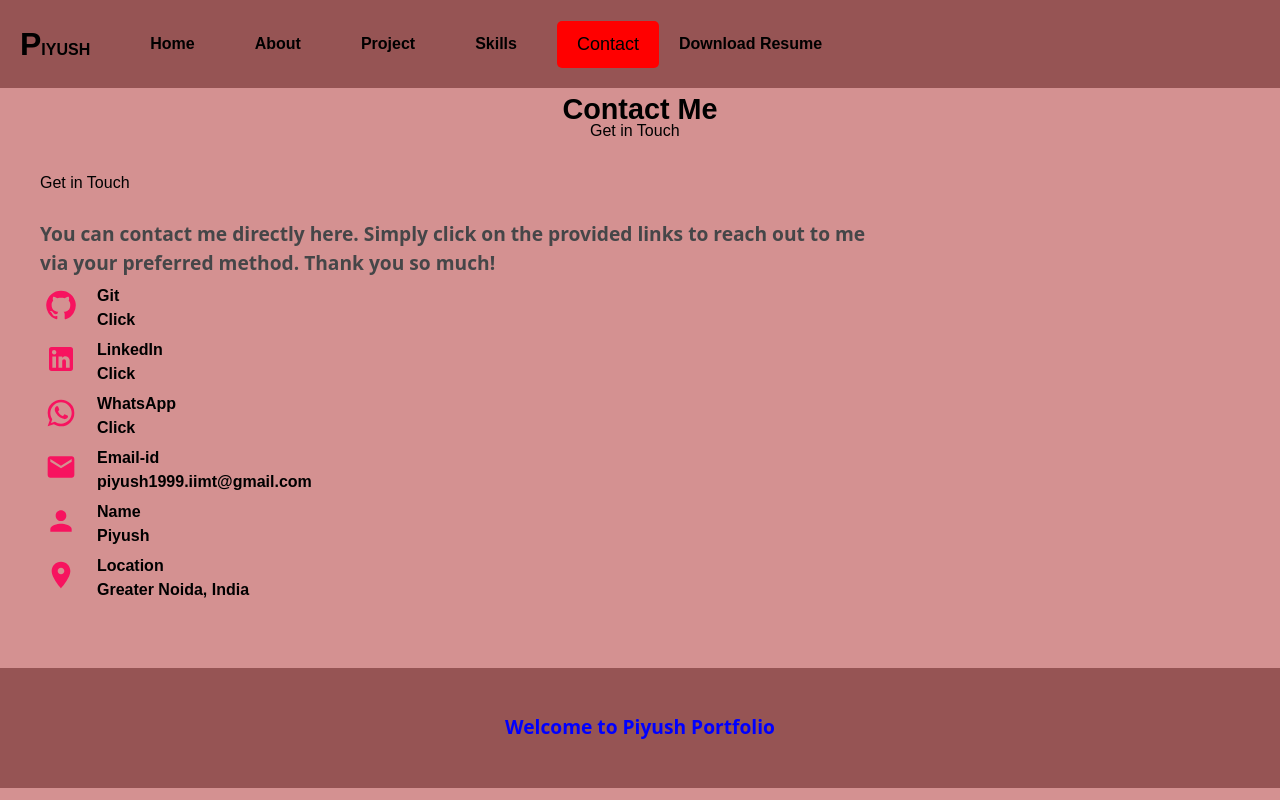
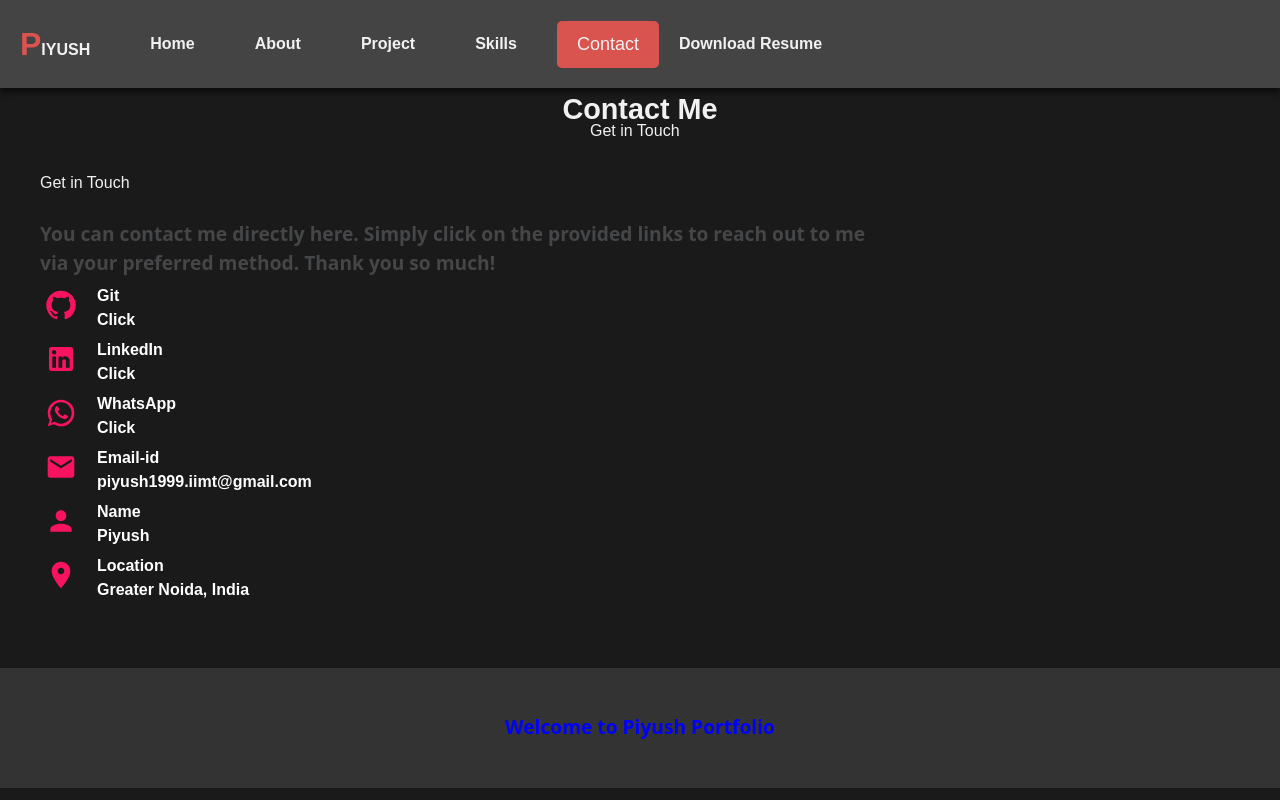
Before and after one commit to piyush254/PortfolioPiyush, a React (Vite) app: page /contact in a window 1280 px wide. Built offline with nearby package versions, Linux system fonts and the light colour scheme.

Commit message:
color changing

```diff
--- a/src/Component/Header.css
+++ b/src/Component/Header.css
@@ -6,7 +6,8 @@
 }
 
 body {
-  background-color: rgba(170, 36, 36, 0.5);
+  background-color: #1a1a1a; /* Dark background */
+  color: #f1f1f1; /* Light text */
   font-family: Arial, sans-serif;
 }
 
@@ -15,16 +16,27 @@ nav {
   top: 0;
   left: 0;
   z-index: 2;
-  background-color: #965454;
+  background-color: #333; /* Darker navbar */
   width: 100%;
   padding: 10px 0;
+  box-shadow: 0 4px 6px rgba(0, 0, 0, 0.6);
+  transition: background-color 0.3s ease;
+}
+
+nav:hover {
+  background-color: #444; /* Slightly lighter on hover */
 }
 
 .Active {
-  background-color: red;
+  background-color: #d9534f; /* Brighter red for active state */
   font-weight: 500;
   font-size: large;
   border-radius: 5px;
+  transition: transform 0.2s ease-in-out, background-color 0.3s;
+}
+
+.Active:hover {
+  transform: scale(1.05);
 }
 
 ul {
@@ -39,24 +51,48 @@ ul {
 
 ul li {
   padding: 10px 20px;
+  transition: background-color 0.3s ease, transform 0.3s ease;
+}
+
+ul li:hover {
+  background-color: #555; /* Slightly lighter on hover */
+  transform: translateY(-3px); /* Lift effect */
+  border-radius: 8px;
 }
 
 a {
-  color: white;
+  color: #f1f1f1;
   font-weight: 700;
   text-decoration: none !important;
+  transition: color 0.3s;
+}
+
+a:hover {
+  color: #d9534f; /* Bright red on hover */
 }
 
 .FirstWord {
   font-size: 2rem;
+  color: #d9534f; /* Emphasis on first letter */
+  transition: color 0.3s;
 }
 
-footer{
-  background-color: #965454;
+.FirstWord:hover {
+  color: #f1f1f1;
+}
+
+footer {
+  background-color: #333; /* Dark footer */
+  color: #f1f1f1;
   display: grid;
   place-items: center;
   height: 15vh;
   margin-top: 2%;
+  transition: background-color 0.3s ease;
+}
+
+footer:hover {
+  background-color: #444;
 }
 
 @media (max-width: 1024px) {
@@ -74,7 +110,6 @@ footer{
   }
 }
 
-/* Mobile devices */
 @media (max-width: 600px) {
   ul {
     gap: 10px;
@@ -86,6 +121,6 @@ footer{
   }
 
   .FirstWord {
-    font-size: 1.5rem;
+    font-size: 1.2rem;
   }
 }
--- a/src/Component/LogoName.css
+++ b/src/Component/LogoName.css
@@ -25,7 +25,7 @@
 .nameclasss3 {
   font-weight: 600;
   text-decoration: none;
-  color: black;
+  color: #fff;
 }
 .nameclasss2:hover{
     color: black;
```
